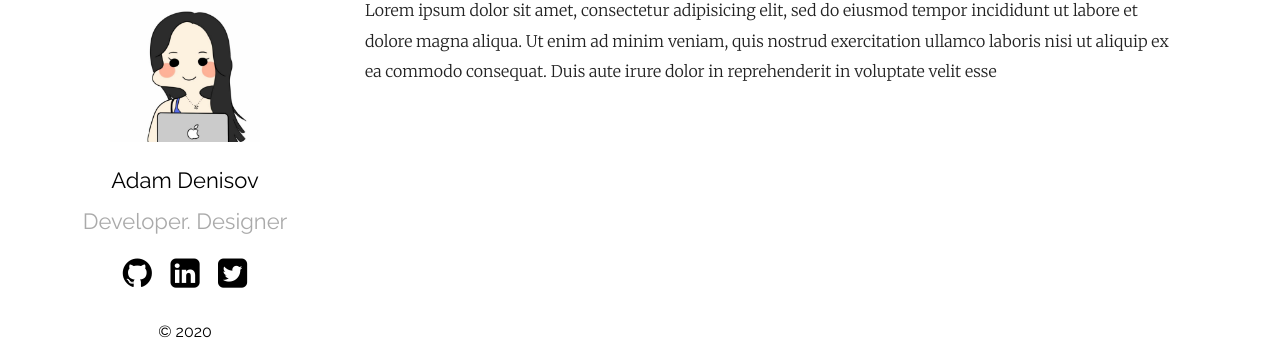
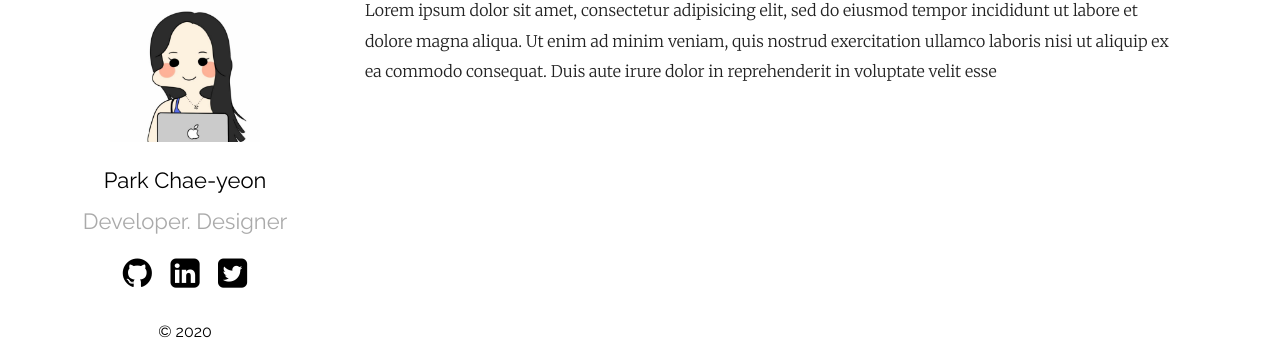
Before and after one commit to chaenchaen-dev/chaenchaen-dev.github.io, a Jekyll site: the page built from index.md, in a window 1280 px wide. Shown: the part 208-569 px from the top of the page. Built offline with Jekyll 4.4.1, drawn with Linux system fonts in a browser that asks for light colours.

Commit message:
Add name

```diff
--- a/_config.yml
+++ b/_config.yml
@@ -1,4 +1,4 @@
-title: chaenchaen-dev Blog
+title: chaenchaen-dev Blog <3
 author: GitHub User
 email: your-email@domain.com
 description: > # this means to ignore newlines until "show_exerpts:"
@@ -12,7 +12,7 @@ show_excerpts: true # set to true to show excerpts on the homepage
 sass:
   sass_dir: _sass
 plainwhite:
-  name: Adam Denisov
+  name: Park Chae-yeon
   tagline: Developer. Designer
   date_format: "%b %-d, %Y"
   sitemap: true # set to true to generate sitemap.xml content
```
